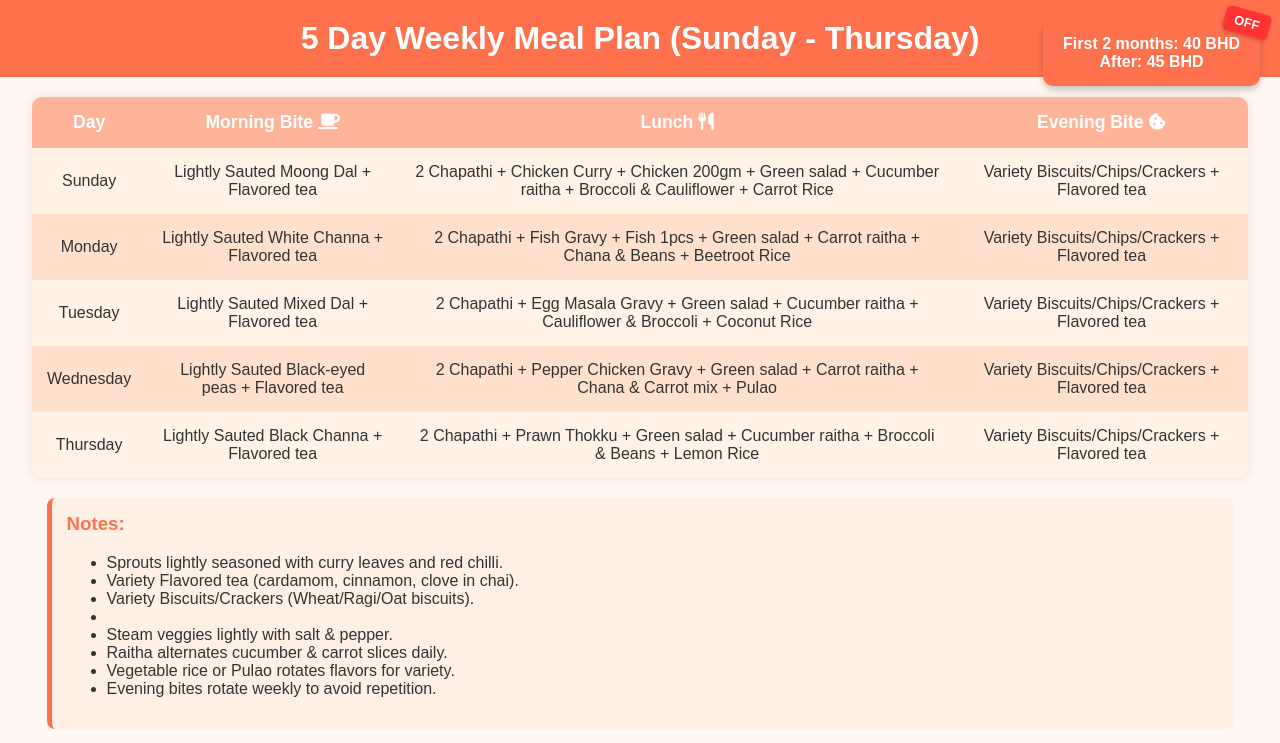
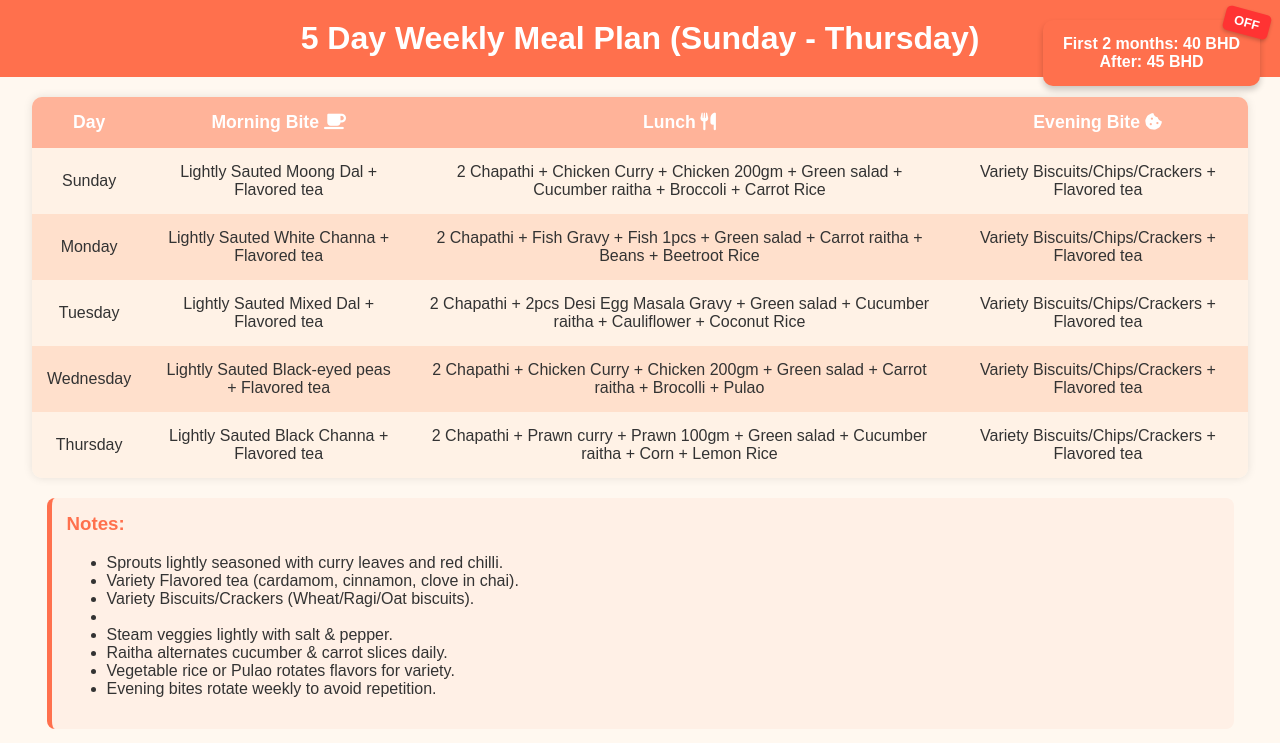
Before and after one commit to thiyagaraj91286/balanced-diet, a plain HTML site: page index.html in a window 1280 px wide. Shown: the top 743 px of the page. Drawn offline with Linux system fonts and the light colour scheme.

Commit message:
Update index.html

```diff
--- a/index.html
+++ b/index.html
@@ -172,31 +172,31 @@
     <tr>
         <td>Sunday</td>
         <td>Lightly Sauted Moong Dal + Flavored tea</td>
-        <td>2 Chapathi + Chicken Curry + Chicken 200gm + Green salad + Cucumber raitha + Broccoli & Cauliflower + Carrot Rice</td>
+        <td>2 Chapathi + Chicken Curry + Chicken 200gm + Green salad + Cucumber raitha + Broccoli + Carrot Rice</td>
         <td>Variety Biscuits/Chips/Crackers + Flavored tea</td>
     </tr>
     <tr>
         <td>Monday</td>
         <td>Lightly Sauted White Channa + Flavored tea</td>
-        <td>2 Chapathi + Fish Gravy + Fish 1pcs + Green salad + Carrot raitha + Chana & Beans + Beetroot Rice</td>
+        <td>2 Chapathi + Fish Gravy + Fish 1pcs + Green salad + Carrot raitha + Beans + Beetroot Rice</td>
         <td>Variety Biscuits/Chips/Crackers + Flavored tea</td>
     </tr>
     <tr>
         <td>Tuesday</td>
         <td>Lightly Sauted Mixed Dal + Flavored tea</td>
-        <td>2 Chapathi + Egg Masala Gravy + Green salad + Cucumber raitha + Cauliflower & Broccoli + Coconut Rice</td>
+        <td>2 Chapathi + 2pcs Desi Egg Masala Gravy + Green salad + Cucumber raitha + Cauliflower + Coconut Rice</td>
         <td>Variety Biscuits/Chips/Crackers + Flavored tea</td>
     </tr>
     <tr>
         <td>Wednesday</td>
         <td>Lightly Sauted Black-eyed peas + Flavored tea</td>
-        <td>2 Chapathi + Pepper Chicken Gravy + Green salad + Carrot raitha + Chana & Carrot mix + Pulao</td>
+        <td>2 Chapathi + Chicken Curry + Chicken 200gm + Green salad + Carrot raitha + Brocolli + Pulao</td>
          <td>Variety Biscuits/Chips/Crackers + Flavored tea</td>
     </tr>
     <tr>
         <td>Thursday</td>
         <td>Lightly Sauted Black Channa + Flavored tea</td>
-        <td>2 Chapathi + Prawn Thokku + Green salad + Cucumber raitha + Broccoli & Beans + Lemon Rice</td>
+        <td>2 Chapathi + Prawn curry + Prawn 100gm + Green salad + Cucumber raitha + Corn + Lemon Rice</td>
         <td>Variety Biscuits/Chips/Crackers + Flavored tea</td>
     </tr>
 </table>
```
